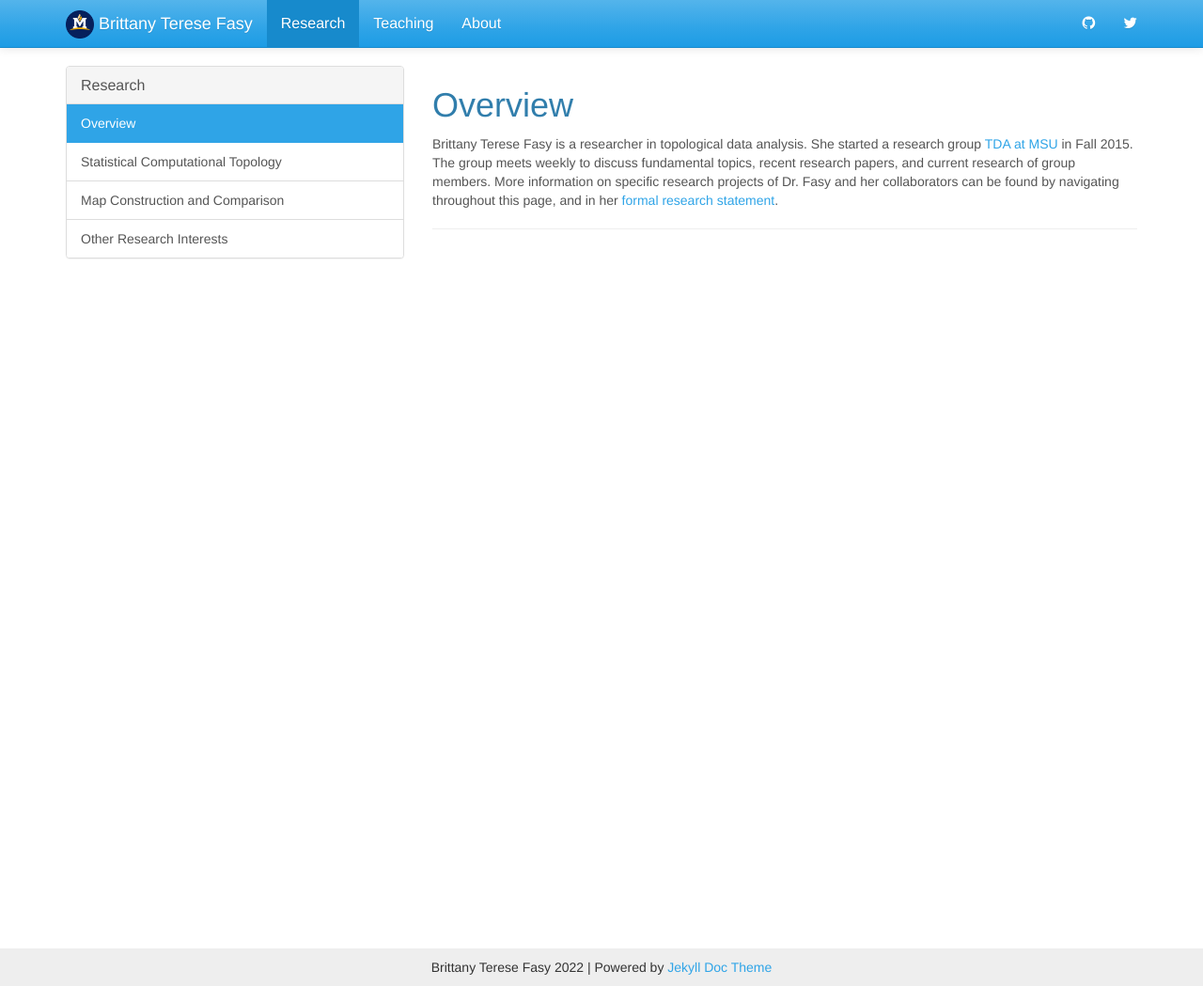
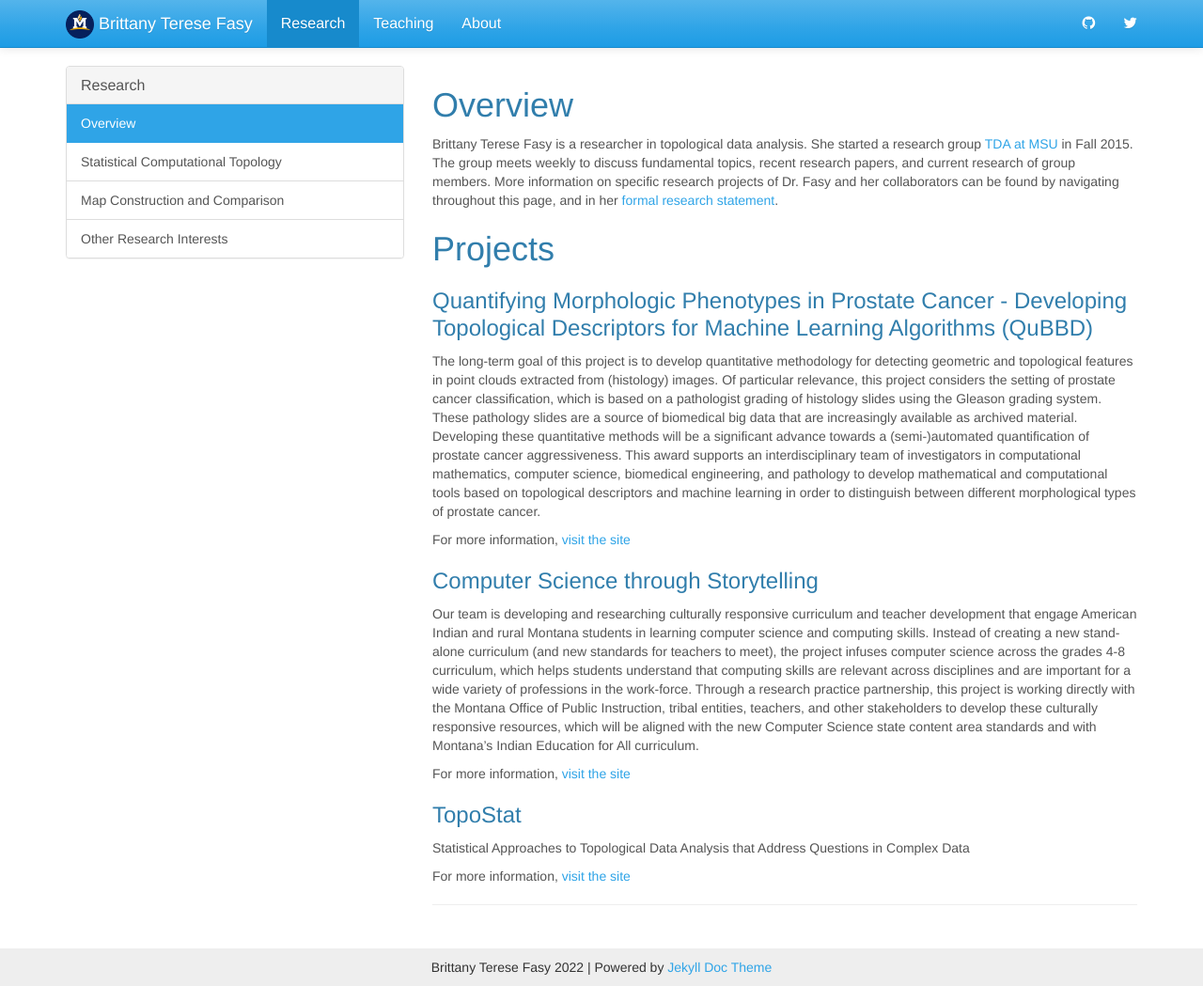
Before and after one commit to compTAG/brittany-fasy, a Jekyll site: the page built from _research/index.md, in a window 1280 px wide and 1049 px high. Shown: the whole window at 94% size. Built offline with Jekyll 4.4.1, drawn with Linux system fonts in a browser that asks for light colours.

Commit message:
add three projects

```diff
--- a/_research/index.md
+++ b/_research/index.md
@@ -9,3 +9,23 @@ She started a research group [TDA at MSU](https://www.cs.montana.edu/tda/) in Fa
 The group meets weekly to discuss fundamental topics, recent research papers, and current research of group members.
 More information on specific research projects of Dr. Fasy and her collaborators can be found by navigating throughout this page,
 and in her <a href="../../assets/fasy-brittany-rsrch-stmt.pdf">formal research statement</a>.
+
+# Projects
+
+### Quantifying Morphologic Phenotypes in Prostate Cancer - Developing Topological Descriptors for Machine Learning Algorithms (QuBBD)
+
+The long-term goal of this project is to develop quantitative methodology for detecting geometric and topological features in point clouds extracted from (histology) images. Of particular relevance, this project considers the setting of prostate cancer classification, which is based on a pathologist grading of histology slides using the Gleason grading system. These pathology slides are a source of biomedical big data that are increasingly available as archived material. Developing these quantitative methods will be a significant advance towards a (semi-)automated quantification of prostate cancer aggressiveness. This award supports an interdisciplinary team of investigators in computational mathematics, computer science, biomedical engineering, and pathology to develop mathematical and computational tools based on topological descriptors and machine learning in order to distinguish between different morphological types of prostate cancer.
+
+For more information, [visit the site](https://www.cs.tulane.edu/~carola/research/qubbd.html)
+
+### Computer Science through Storytelling
+
+Our team is developing and researching culturally responsive curriculum and teacher development that engage American Indian and rural Montana students in learning computer science and computing skills. Instead of creating a new stand-alone curriculum (and new standards for teachers to meet), the project infuses computer science across the grades 4-8 curriculum, which helps students understand that computing skills are relevant across disciplines and are important for a wide variety of professions in the work-force. Through a research practice partnership, this project is working directly with the Montana Office of Public Instruction, tribal entities, teachers, and other stakeholders to develop these culturally responsive resources, which will be aligned with the new Computer Science state content area standards and with Montana's Indian Education for All curriculum.
+
+For more information, [visit the site](https://www.montana.edu/storytelling/)
+
+### TopoStat
+
+Statistical Approaches to Topological Data Analysis that Address Questions in Complex Data
+
+For more information, [visit the site](https://comptag.github.io/topostat/)
```
